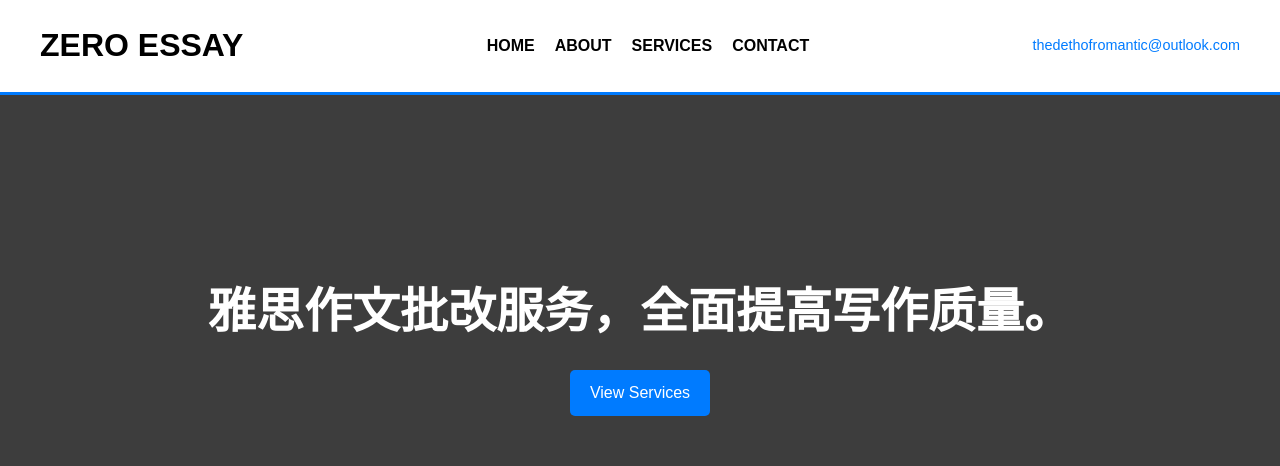
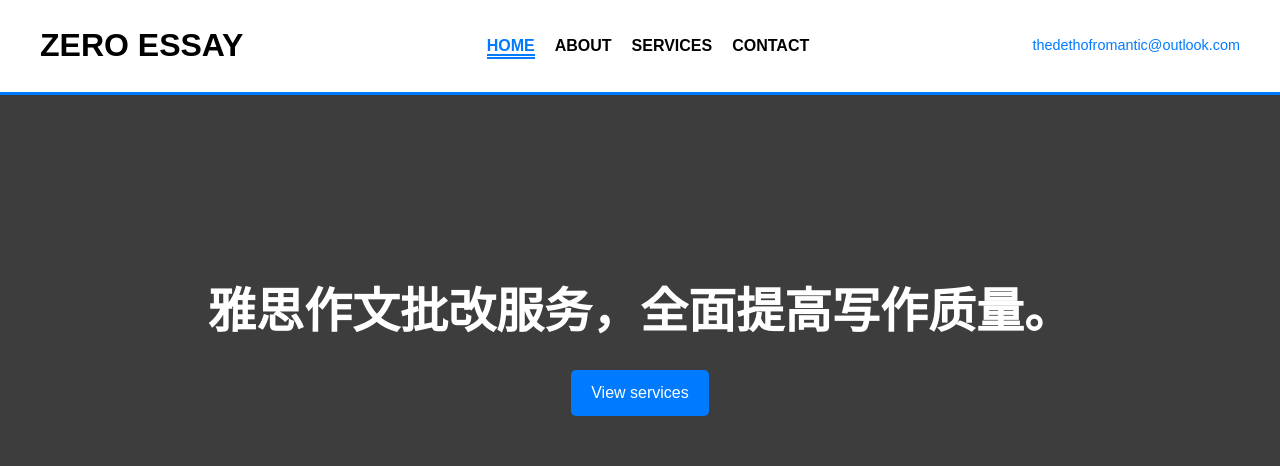
Before and after one commit to liuivan615/ZEROESSAY, a plain HTML site: page index.html in a window 1280 px wide. Shown: the top 466 px of the page. Drawn offline with Linux system fonts and the light colour scheme.

Commit message:
index.html

```diff
--- a/index.html
+++ b/index.html
@@ -12,7 +12,7 @@
             <h1>ZERO ESSAY</h1>
             <nav>
                 <ul>
-                    <li><a href="/">HOME</a></li>
+                    <li><a href="/" class="active">HOME</a></li>
                     <li><a href="/about.html">ABOUT</a></li>
                     <li><a href="/services.html">SERVICES</a></li>
                     <li><a href="/contact.html">CONTACT</a></li>
@@ -24,7 +24,7 @@
     <section class="hero">
         <div class="hero-content">
             <h2>雅思作文批改服务，全⾯提高写作质量。</h2>
-            <a href="#services" class="btn">View Services</a>
+            <a href="#services" class="btn">View services</a>
         </div>
     </section>
     <section class="about" id="about">
```
